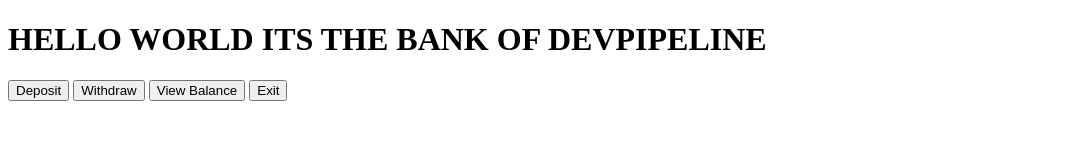
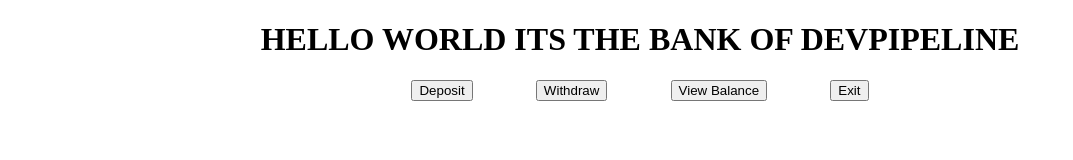
Before and after one commit to eslip96/ATM, a plain HTML site: page index.html in a window 1280 px wide. Shown: the whole page, without its empty margins (0-1073 px from the left). Drawn offline with Linux system fonts and the light colour scheme.

Commit message:
added more styling

```diff
--- a/index.html
+++ b/index.html
@@ -5,13 +5,16 @@
     <meta http-equiv="X-UA-Compatible" content="IE=edge" />
     <meta name="viewport" content="width=device-width, initial-scale=1.0" />
     <title>DevPipeline || ATM</title>
+    <link rel="stylesheet" href="/styles.css" />
   </head>
   <body>
     <h1>HELLO WORLD ITS THE BANK OF DEVPIPELINE</h1>
-    <button onclick="showDeposit()">Deposit</button>
-    <button onclick="showWithdraw()">Withdraw</button>
-    <button onclick="showBalance()">View Balance</button>
-    <button onclick="exit()">Exit</button>
+    <div class="button-container">
+      <button onclick="showDeposit()">Deposit</button>
+      <button onclick="showWithdraw()">Withdraw</button>
+      <button onclick="showBalance()">View Balance</button>
+      <button onclick="exit()">Exit</button>
+    </div>
     <div id="input-area"></div>
     <div id="display"></div>
   </body>
--- /dev/null
+++ b/styles.css
@@ -0,0 +1,15 @@
+h1 {
+  display: flex;
+  justify-content: center;
+}
+
+.button-container {
+  display: flex;
+  justify-content: center;
+  gap: 5%;
+}
+
+button {
+  display: flex;
+  justify-content: center;
+}
```
